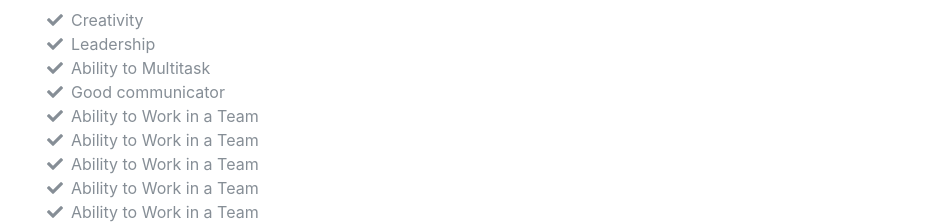
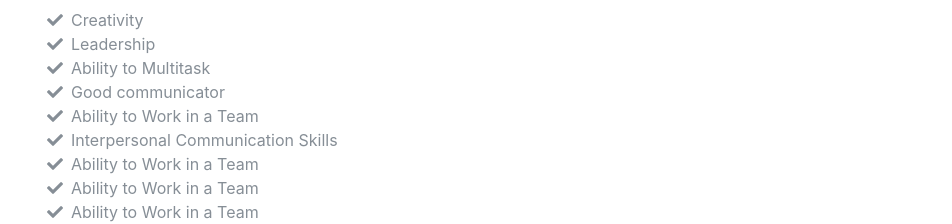
Before and after one commit to JulianskyCode/magnificent-oak, a Gatsby site: page / in a window 1280 px wide. Shown: the part 3940-4164 px from the top of the page, without its empty margins (289-1241 px from the left). Built offline with nearby package versions, Linux system fonts and the light colour scheme; Gatsby itself is replaced by a stand-in of ours; a web font is replaced by a local one.

Commit message:
index.js: changed

```diff
--- a/src/pages/index.js
+++ b/src/pages/index.js
@@ -249,7 +249,7 @@ Involved in the recruitment process, and the management of existing employees.
             </li>
             <li>
               <i className="fa-li fa fa-check"></i>
-              Ability to Work in a Team
+              Interpersonal Communication Skills
             </li>
             <li>
               <i className="fa-li fa fa-check"></i>
```
